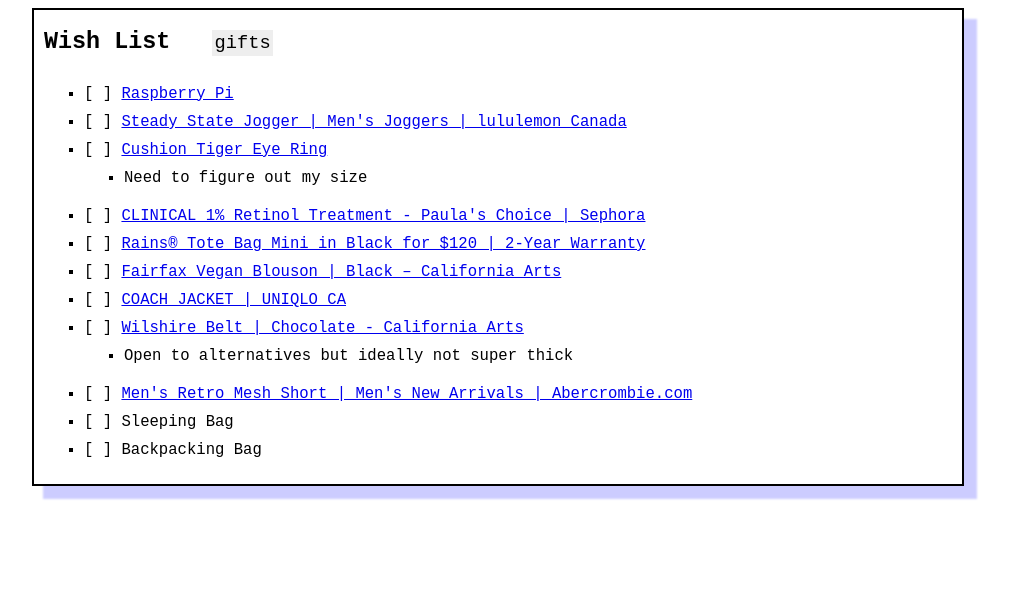
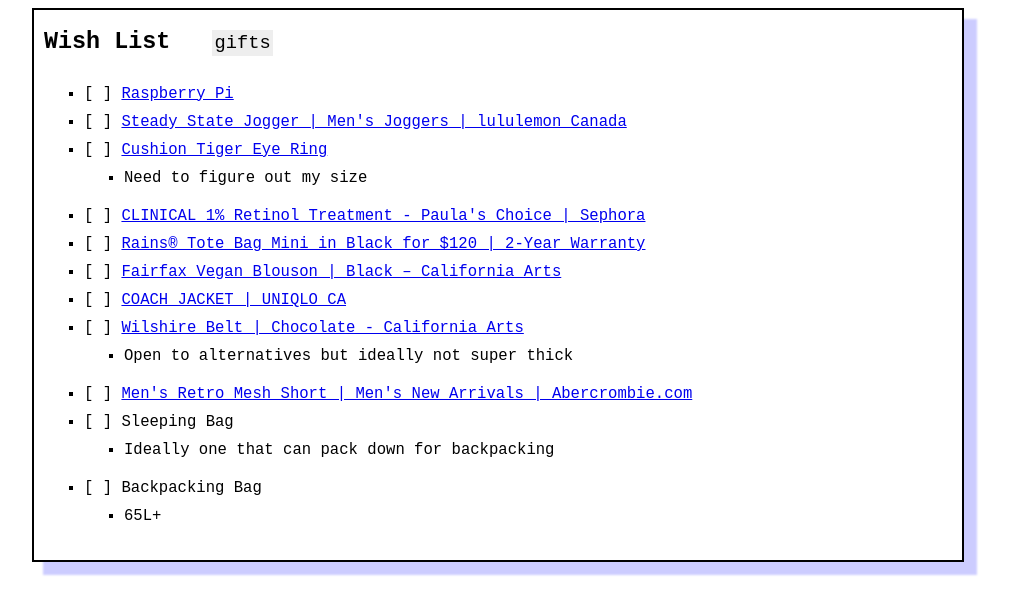
Before and after one commit to Gavinok/Gavinok.github.io, a plain HTML site: page wishlist.html in a window 1280 px wide. Shown: the whole page, without its empty margins (142-1151 px from the left). Drawn offline with Linux system fonts and the light colour scheme.

Commit message:
Update site

```diff
--- a/wishlist.html
+++ b/wishlist.html
@@ -3,11 +3,11 @@
 "http://www.w3.org/TR/xhtml1/DTD/xhtml1-strict.dtd">
 <html xmlns="http://www.w3.org/1999/xhtml" lang="en" xml:lang="en">
 <head>
-<!-- 2024-03-02 Sat 20:45 -->
+<!-- 2024-03-04 Mon 13:42 -->
 <meta http-equiv="Content-Type" content="text/html;charset=utf-8" />
 <meta name="viewport" content="width=device-width, initial-scale=1" />
 <title>&lrm;</title>
-<meta name="author" content="Gavin Jaeger-Freeborn" />
+<meta name="author" content="Gavin" />
 <meta name="generator" content="Org Mode" />
 <style>
   #content { max-width: 60em; margin: auto; }
@@ -220,8 +220,14 @@
 <li>Open to alternatives but ideally not super thick</li>
 </ul></li>
 <li class="off"><code>[&#xa0;]</code> <a href="https://www.abercrombie.com/shop/ca/p/6-inch-retro-mesh-short-55049319?categoryId=12835&amp;faceout=model&amp;seq=01">Men's Retro Mesh Short | Men's New Arrivals | Abercrombie.com</a></li>
-<li class="off"><code>[&#xa0;]</code> Sleeping Bag</li>
-<li class="off"><code>[&#xa0;]</code> Backpacking Bag</li>
+<li class="off"><code>[&#xa0;]</code> Sleeping Bag
+<ul class="org-ul">
+<li>Ideally one that can pack down for backpacking</li>
+</ul></li>
+<li class="off"><code>[&#xa0;]</code> Backpacking Bag
+<ul class="org-ul">
+<li>65L+</li>
+</ul></li>
 </ul>
 </div>
 </div>
```
